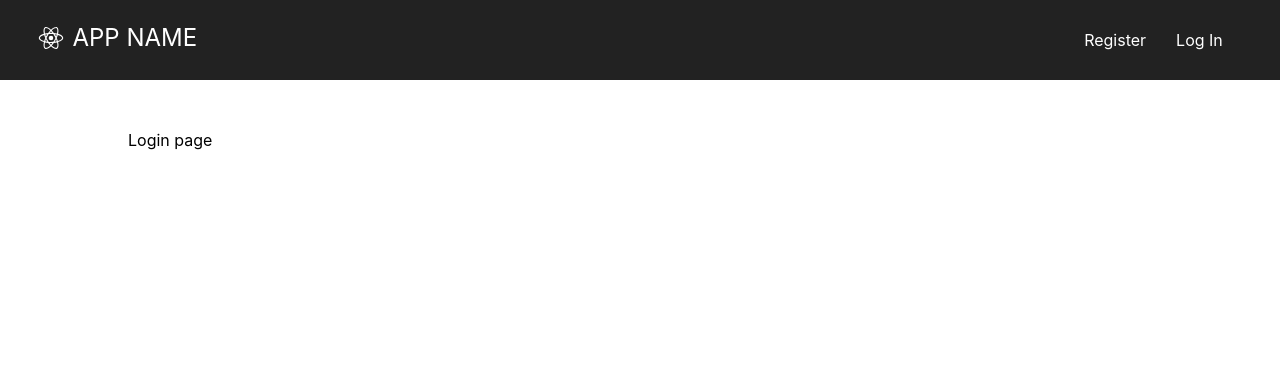
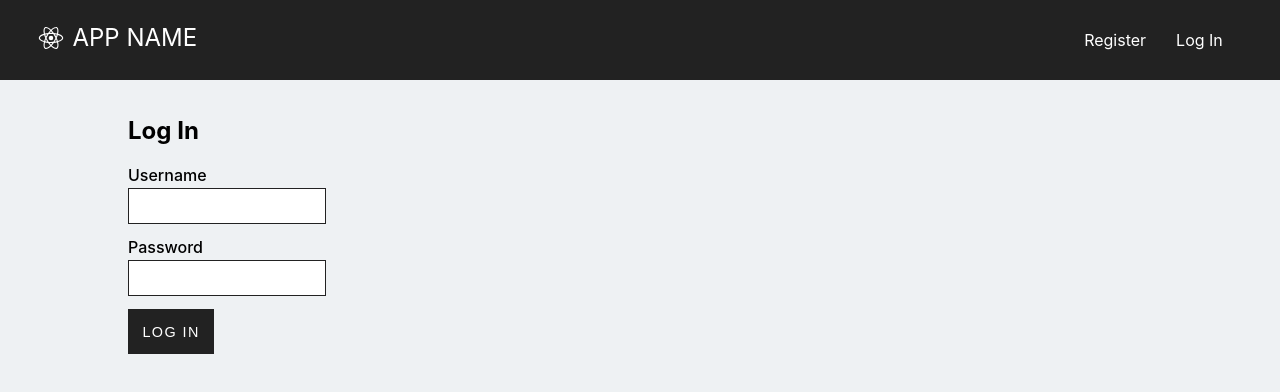
Before and after one commit to ryanbonial/mern-auth-template, a React (Create React App) app in the folder client/: page /login in a window 1280 px wide. Shown: the top 392 px of the page. Built offline with nearby package versions, Linux system fonts and the light colour scheme.

Commit message:
Adds Login page and form styling

```diff
--- a/client/src/App.css
+++ b/client/src/App.css
@@ -1,7 +1,44 @@
+body {
+  background-color: #eef1f3;
+}
+
+label {
+  display: block;
+  font-weight: 500;
+  padding-bottom: 0.2em;
+}
+
+input {
+  padding: .7em;
+  margin-bottom: 1em;
+  border: 1px solid rgb(34, 34, 34);
+}
+
+button {
+  padding: 1em;
+  color: #ffffff;
+  font-size: .9em;
+  font-weight: 500;
+  background: rgb(34, 34, 34);
+  border: none;
+  text-transform: uppercase;
+  letter-spacing: 0.1em;
+}
+
+button:hover {
+  background: #444;
+}
+
+.error-message {
+  padding: .7em 0;
+  color: #f44336;
+  font-weight: 500;
+}
+
 .main-content {
   width: 80%;
   max-width: 1200px;
   margin: 0 auto;
-  padding-bottom: 50px;
-  padding-top: 50px;
+  padding-bottom: 1em;
+  padding-top: 1em;
 }
--- a/client/src/AppHeader.css
+++ b/client/src/AppHeader.css
@@ -41,7 +41,6 @@ nav ul li a {
   text-decoration: none;
   display: block;
   padding: 10px 15px;
-  border-radius: 3px;
   transition: 0.3s ease all;
 }
 
--- a/client/src/pages/Login.js
+++ b/client/src/pages/Login.js
@@ -1,7 +1,53 @@
-import React from 'react';
+import React, { useState } from 'react';
 
 import PageContent from '../PageContent';
 
-export default function Login() {
-  return <PageContent>Login page</PageContent>;
+export default function Login({ history }) {
+  const [userName, setUserName] = useState('');
+  const [password, setPassword] = useState('');
+  const [errorMsg, setErrorMsg] = useState('');
+
+  const onLoginSubmit = async e => {
+    e.preventDefault();
+    setErrorMsg('');
+    const regResp = await fetch('http://localhost:4000/login', {
+      method: 'POST',
+      headers: { 'Content-Type': 'application/json' },
+      body: JSON.stringify({ name: userName, password }),
+    });
+    console.log(regResp);
+    if (regResp.ok) {
+      history.push('/');
+    } else {
+      setErrorMsg('Invalid username or password')
+    }
+  };
+
+  return (
+    <PageContent className="login">
+      <h2>Log In</h2>
+      {errorMsg && <div className="error-message">{errorMsg}</div>}
+      <form onSubmit={onLoginSubmit}>
+        <div>
+          <label htmlFor="username">Username</label>
+          <input
+            id="username"
+            type="text"
+            value={userName}
+            onChange={e => setUserName(e.target.value)}
+          />
+        </div>
+        <div>
+          <label htmlFor="password">Password</label>
+          <input
+            id="password"
+            type="password"
+            value={password}
+            onChange={e => setPassword(e.target.value)}
+          />
+        </div>
+        <button type="submit">Log In</button>
+      </form>
+    </PageContent>
+  );
 }
```
Also changed, not shown: 1 other file (tests, documents, lock files or other folders).
